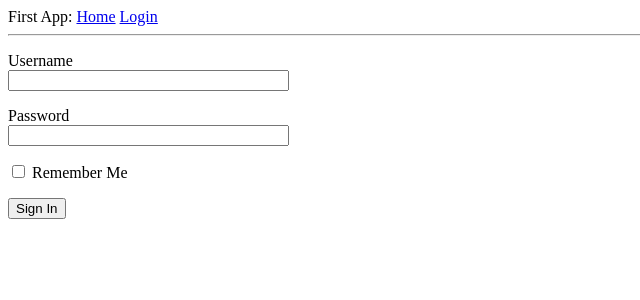
After one commit to MariaNosareva/backend-course, a Flask app: page /login in a window 1280 px wide. The commit adds this page. Shown: the top 300 px of the page, without its empty margins (0-640 px from the left). Run offline with Flask 2, Linux system fonts and the light colour scheme.

Commit message:
third example

```diff
--- a/flask/second-example/first-app/web_app/templates/index.html
+++ b/flask/second-example/first-app/web_app/templates/index.html
@@ -1,9 +1,9 @@
 <html>
     <head>
         {% if title %}
-        <title>{{ title }} - Microblog</title>
+        <title>{{ title }} - First App</title>
         {% else %}
-        <title>Welcome to Microblog</title>
+        <title>Welcome to your first app</title>
         {% endif %}
     </head>
     <body>
--- /dev/null
+++ b/flask/third-example/first-app/config.py
@@ -0,0 +1,4 @@
+import os
+
+class Config(object):
+    SECRET_KEY = os.environ.get('SECRET_KEY') or 'strong-password'
--- /dev/null
+++ b/flask/third-example/first-app/first_app.py
@@ -0,0 +1 @@
+from web_app import app
--- /dev/null
+++ b/flask/third-example/first-app/web_app/forms.py
@@ -0,0 +1,9 @@
+from flask_wtf import FlaskForm
+from wtforms import StringField, PasswordField, BooleanField, SubmitField
+from wtforms.validators import DataRequired
+
+class LoginForm(FlaskForm):
+    username = StringField('Username', validators=[DataRequired()])
+    password = PasswordField('Password', validators=[DataRequired()])
+    remember_me = BooleanField('Remember Me')
+    submit = SubmitField('Sign In')
--- /dev/null
+++ b/flask/third-example/first-app/web_app/routes.py
@@ -0,0 +1,28 @@
+from flask import render_template, flash, redirect
+from web_app import app
+from web_app.forms import LoginForm
+
+@app.route('/')
+@app.route('/index')
+def index():
+    user = {'username': 'Miguel'}
+    posts = [
+            {
+                'author': {'username': 'John'},
+                'body': 'Beautiful day in Portland!'
+            },
+            {
+                'author': {'username': 'Susan'},
+                'body': 'The Avengers movie was so cool!'
+            }]
+    return render_template('index.html', user=user, title='Home', posts=posts)
+
+
+@app.route('/login', methods=['GET', 'POST'])
+def login():
+    form = LoginForm()
+    if form.validate_on_submit():
+        flash('Login requested for user {}, remember_me={}'.format(
+            form.username.data, form.remember_me.data))
+        return redirect('/index')
+    return render_template('login.html', title='Sign In', form=form)
--- /dev/null
+++ b/flask/third-example/first-app/web_app/templates/base.html
@@ -0,0 +1,16 @@
+<div>
+    First App:
+    <a href="/index">Home</a>
+    <a href="/login">Login</a>
+</div>
+<hr>
+{% with messages = get_flashed_messages() %}
+{% if messages %}
+<ul>
+    {% for message in messages %}
+    <li>{{ message }}</li>
+    {% endfor %}
+</ul>
+{% endif %}
+{% endwith %}
+{% block content %}{% endblock %}
--- /dev/null
+++ b/flask/third-example/first-app/web_app/templates/login.html
@@ -0,0 +1,19 @@
+{% extends "base.html" %}
+
+{% block content %}
+
+<form action="" method="post" novalidate>
+    {{ form.hidden_tag() }}
+    <p>
+        {{ form.username.label }}<br>
+        {{ form.username(size=32) }}
+    </p>
+    <p>
+        {{ form.password.label }}<br>
+        {{ form.password(size=32) }}
+    </p>
+    <p>{{ form.remember_me() }} {{ form.remember_me.label }}</p>
+    <p>{{ form.submit() }}</p>
+</form>
+
+{% endblock %}
```
Also changed, not shown: flask/third-example/first-app/requirements.txt (added, +9 -0 lines), flask/third-example/first-app/web_app/__init__.py (added, +7 -0 lines), flask/third-example/first-app/web_app/templates/index.html (added, +10 -0 lines).
